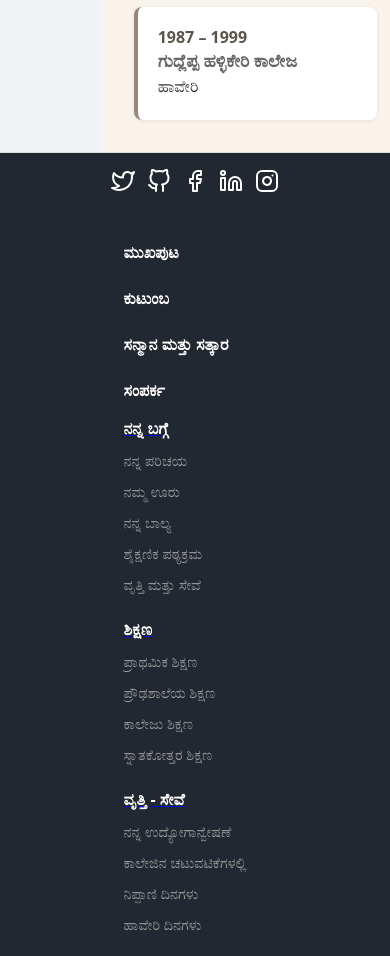
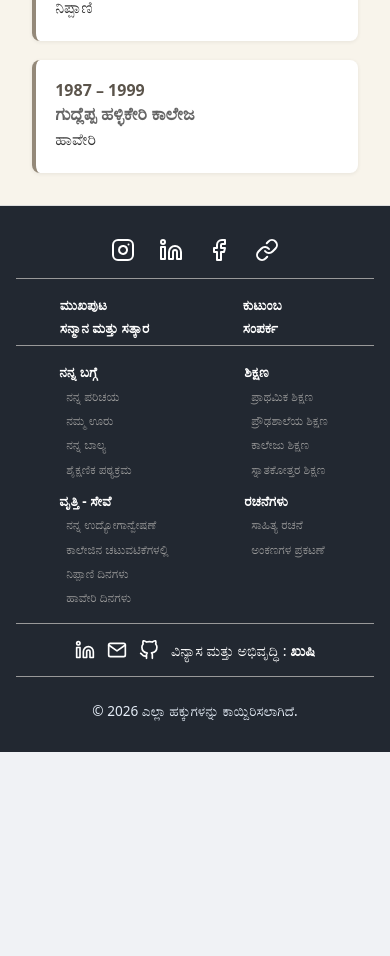
Before and after one commit to Khushi-MA/delete1, a React (Vite) app: page / in a window 390 px wide. Shown: the part 1041-1997 px from the top of the page. After the commit the page ends 1793 px from the top, so only its background shows below. Built offline with nearby package versions, Linux system fonts and the light colour scheme; a web font is replaced by a local one.

Commit message:
working without images and without animations

```diff
--- a/src/components/footer.jsx
+++ b/src/components/footer.jsx
@@ -1,100 +1,100 @@
-import React from "react";
+// footer.jsx
 import styles from "../styles-components/footer.module.css";
-import { Twitter, GitHub, Linkedin, Instagram, Facebook, Mail } from "react-feather";
+import { NavLink } from "react-router-dom";
+import { Twitter, GitHub, Linkedin, Instagram, Facebook, Mail, Link } from "react-feather";
+import contactlist from "../data/socials.json";
+
+const icons = { Phone: null, Mail, Instagram, Linkedin, Facebook, Twitter, GitHub };
+
+const simpleLinks = [
+  { to: "/", label: "ಮುಖಪುಟ" },
+  { to: "/family", label: "ಕುಟುಂಬ" },
+  { to: "/awards", label: "ಸನ್ಮಾನ ಮತ್ತು ಸತ್ಕಾರ" },
+  { to: "/contact", label: "ಸಂಪರ್ಕ" },
+];
+
+const subLinks = [
+  {
+    to: "/about", label: "ನನ್ನ ಬಗ್ಗೆ",
+    sub: [
+      { to: "/about#page-hero", label: "ನನ್ನ ಪರಿಚಯ" },
+      { to: "/about#my-place", label: "ನಮ್ಮ ಊರು" },
+      { to: "/about#my-childhood", label: "ನನ್ನ ಬಾಲ್ಯ" },
+      { to: "/about#education", label: "ಶೈಕ್ಷಣಿಕ ಪಠ್ಯಕ್ರಮ" },
+    ]
+  },
+  {
+    to: "/education", label: "ಶಿಕ್ಷಣ",
+    sub: [
+      { to: "/education#section-1", label: "ಪ್ರಾಥಮಿಕ ಶಿಕ್ಷಣ" },
+      { to: "/education#section-2", label: "ಪ್ರೌಢಶಾಲೆಯ ಶಿಕ್ಷಣ" },
+      { to: "/education#section-3", label: "ಕಾಲೇಜು ಶಿಕ್ಷಣ" },
+      { to: "/education#section-4", label: "ಸ್ನಾತಕೋತ್ತರ ಶಿಕ್ಷಣ" },
+    ]
+  },
+  {
+    to: "/work", label: "ವೃತ್ತಿ - ಸೇವೆ",
+    sub: [
+      { to: "/work#section-1", label: "ನನ್ನ ಉದ್ಯೋಗಾನ್ವೇಷಣೆ" },
+      { to: "/work#section-2", label: "ಕಾಲೇಜಿನ ಚಟುವಟಿಕೆಗಳಲ್ಲಿ" },
+      { to: "/work#section-3", label: "ನಿಪ್ಪಾಣಿ ದಿನಗಳು" },
+      { to: "/work#section-4", label: "ಹಾವೇರಿ ದಿನಗಳು" },
+    ]
+  },
+  {
+    to: "/books", label: "ರಚನೆಗಳು",
+    sub: [
+      { to: "/books#books-section2", label: "ಸಾಹಿತ್ಯ ರಚನೆ" },
+      { to: "/books#periodic-section", label: "ಅಂಕಣಗಳ ಪ್ರಕಟಣೆ" },
+    ]
+  },
+];
 
 export default function Footer() {
   return (
     <footer className={styles.footer}>
+
+      {/* Social icons from JSON */}
       <div className={styles.icons}>
-				<a href="https://twitter.com" target="_blank" rel="noopener noreferrer" aria-label="Twitter">
-					<Twitter size={32} />
+        {contactlist
+          .filter(item => item.external)
+          .map(item => {
+            const IconComponent = icons[item.icon] || Link;
+            return (
+              <a key={item.name} href={item.href} target="_blank" rel="noopener noreferrer" aria-label={item.label}>
+                <IconComponent size={28} />
               </a>
-				<a href="https://github.com" target="_blank" rel="noopener noreferrer" aria-label="GitHub">
-					<GitHub size={32} />
-				</a>
-				<a href="https://facebook.com" target="_blank" rel="noopener noreferrer" aria-label="Facebook">
-					<Facebook size={32} />
-				</a>
-				<a href="https://linkedin.com" target="_blank" rel="noopener noreferrer" aria-label="LinkedIn">
-					<Linkedin size={32} />
-				</a>
-				<a href="https://instagram.com" target="_blank" rel="noopener noreferrer" aria-label="Instagram">
-					<Instagram size={32} />
-				</a>
+            );
+          })}
       </div>
 
-			{/* NAVIGATION LINKS SECTION */}
-			<div className={styles.footerNavSections}>
-				<div className={styles.footerNavGroup}>
-					<a href="/" className={styles.footerNavTitle}>ಮುಖಪುಟ</a>
+      {/* Simple links row */}
+      <div className={styles.simpleRow}>
+        {simpleLinks.map(link => (
+          <div key={link.to} className={styles.simpleGroup}>
+            <NavLink to={link.to} className={styles.footerNavTitle}>{link.label}</NavLink>
           </div>
-				<div className={styles.footerNavGroup}>
-					<a href="/family" className={styles.footerNavTitle}>ಕುಟುಂಬ</a>
+        ))}
       </div>
 
-				<div className={styles.footerNavGroup}>
-					<a href="/awards" className={styles.footerNavTitle}>ಸನ್ಮಾನ ಮತ್ತು ಸತ್ಕಾರ</a>
+      {/* Sublinks row */}
+      <div className={styles.subRow}>
+        {subLinks.map(link => (
+          <div key={link.to} className={styles.footerNavGroup}>
+            <NavLink to={link.to} className={styles.footerNavTitle}>{link.label}</NavLink>
+            {link.sub.map(s => (
+              <a key={s.to} href={s.to} className={styles.footerSublink}>{s.label}</a>
+            ))}
           </div>
-				<div className={styles.footerNavGroup}>
-					<a href="/contact" className={styles.footerNavTitle}>ಸಂಪರ್ಕ</a>
-				</div>
+        ))}
       </div>
 
-			<div className={styles.footerNavSections}>
-				{/* <div className={styles.footerNavGroup}>
-					<a href="/" className={styles.footerNavTitle}>ಮುಖಪುಟ</a>
-					<a href="/family" className={styles.footerNavTitle}>ಕುಟುಂಬ</a>
-					<a href="/awards" className={styles.footerNavTitle}>ಸನ್ಮಾನ ಮತ್ತು ಸತ್ಕಾರ</a>
-					<a href="/contact" className={styles.footerNavTitle}>ಸಂಪರ್ಕ</a>
-				</div> */}
-				<div className={styles.footerNavGroup}>
-					<a href="/about"><span className={styles.footerNavTitle}>ನನ್ನ ಬಗ್ಗೆ</span></a>
-					<a href="/about#page-hero" className={styles.footerSublink}>ನನ್ನ ಪರಿಚಯ</a>
-					<a href="/about#my-place" className={styles.footerSublink}>ನಮ್ಮ ಊರು</a>
-					<a href="/about#my-childhood" className={styles.footerSublink}>ನನ್ನ ಬಾಲ್ಯ</a>
-					<a href="/about#education" className={styles.footerSublink}>ಶೈಕ್ಷಣಿಕ ಪಠ್ಯಕ್ರಮ</a>
-					<a href="/about#career-service" className={styles.footerSublink}>ವೃತ್ತಿ ಮತ್ತು ಸೇವೆ</a>
-				</div>
-				<div className={styles.footerNavGroup}>
-					<a href="/education"><span className={styles.footerNavTitle}>ಶಿಕ್ಷಣ</span></a>
-					<a href="/education#section-1" className={styles.footerSublink}>ಪ್ರಾಥಮಿಕ ಶಿಕ್ಷಣ</a>
-					<a href="/education#section-2" className={styles.footerSublink}>ಪ್ರೌಢಶಾಲೆಯ ಶಿಕ್ಷಣ</a>
-					<a href="/education#section-3" className={styles.footerSublink}>ಕಾಲೇಜು ಶಿಕ್ಷಣ</a>
-					<a href="/education#section-4" className={styles.footerSublink}>ಸ್ನಾತಕೋತ್ತರ ಶಿಕ್ಷಣ</a>
-				</div>
-				<div className={styles.footerNavGroup}>
-					<a href="/career"><span className={styles.footerNavTitle}>ವೃತ್ತಿ - ಸೇವೆ</span></a>
-					<a href="/career#section-1" className={styles.footerSublink}>ನನ್ನ ಉದ್ಯೋಗಾನ್ವೇಷಣೆ</a>
-					<a href="/career#section-2" className={styles.footerSublink}>ಕಾಲೇಜಿನ ಚಟುವಟಿಕೆಗಳಲ್ಲಿ</a>
-					<a href="/career#section-3" className={styles.footerSublink}>ನಿಪ್ಪಾಣಿ ದಿನಗಳು</a>
-					<a href="/career#section-4" className={styles.footerSublink}>ಹಾವೇರಿ ದಿನಗಳು</a>
-				</div>
-
-				<div className={styles.footerNavGroup}>
-					<a href="/books"><span className={styles.footerNavTitle}>ರಚನೆಗಳು</span></a>
-					<a href="/books#books-section2" className={styles.footerSublink}>ಸಾಹಿತ್ಯ ರಚನೆ</a>
-					<a href="/books#periodic-section" className={styles.footerSublink}>ಅಂಕಣಗಳ ಪ್ರಕಟಣೆ</a>
-				</div>
-
-			</div>
-
-
-			{/* DEVELOPER SECTION */}
+      {/* Developer section */}
       <div className={styles.developerSection}>
-				{/* <span style={{ marginLeft: "0.5rem" }}>ವಿನ್ಯಾಸ ಮತ್ತು ಅಭಿವೃದ್ಧಿ : <strong>ಖುಷಿ</strong></span> */}
-
-				<span>
-					<a href="https://www.linkedin.com/in/vijaykumar" target="_blank" rel="noopener noreferrer" aria-label="LinkedIn" className={styles.developerIcon}>
-						<Linkedin size={20} />
-					</a>
-					<a href="mailto:vijaykumar@email.com" aria-label="Email" className={styles.developerIcon}>
-						<Mail size={20} />
-					</a>
-					<a href="https://github.com/vijaykumar" target="_blank" rel="noopener noreferrer" aria-label="GitHub" className={styles.developerIcon}>
-						<GitHub size={20} />
-					</a>
-					<span style={{ marginLeft: "0.5rem" }}>ವಿನ್ಯಾಸ ಮತ್ತು ಅಭಿವೃದ್ಧಿ : <strong>ಖುಷಿ</strong></span>
-				</span>
+        <a href="https://www.linkedin.com/in/vijaykumar" target="_blank" rel="noopener noreferrer" className={styles.developerIcon}><Linkedin size={20} /></a>
+        <a href="mailto:vijaykumar@email.com" className={styles.developerIcon}><Mail size={20} /></a>
+        <a href="https://github.com/vijaykumar" target="_blank" rel="noopener noreferrer" className={styles.developerIcon}><GitHub size={20} /></a>
+        <span>ವಿನ್ಯಾಸ ಮತ್ತು ಅಭಿವೃದ್ಧಿ : <strong>ಖುಷಿ</strong></span>
       </div>
 
       <div className={styles.copyright}>
--- a/src/index.css
+++ b/src/index.css
@@ -40,6 +40,12 @@ body {
 .contentArea {
   flex: 1;
   padding: 2rem;
+}
+
+@media (max-width: 767px) {
+  .pageLayout {
+    flex-direction: column;
+  }
 }
 
 /* all h1 with .pagetitle are page title will override h1 default */
--- a/src/styles-components/footer.module.css
+++ b/src/styles-components/footer.module.css
@@ -1,3 +1,4 @@
+/* footer.module.css */
 .footer {
   margin-top: auto;
   background-color: var(--colour01);
@@ -8,14 +9,16 @@
   color: var(--colourtext5);
 }
 
+/* Social icons */
 .icons {
   display: flex;
   justify-content: center;
   gap: 1.5rem;
-  margin-bottom: 2rem;
+  margin-bottom: 1rem;
   flex-wrap: wrap;
+  padding-bottom: 1rem;
+  border-bottom: 1px solid var(--colourtext3, #aaa);
 }
-
 .icons a {
   display: inline-flex;
   align-items: center;
@@ -24,80 +27,95 @@
   text-decoration: none;
   transition: color 0.3s ease, transform 0.2s ease;
 }
-
 .icons a:hover {
   color: var(--colourtext3);
   transform: scale(1.1);
 }
 
+/* Simple links — 4 columns desktop, 2x2 mobile */
+.simpleRow {
+  display: grid;
+  grid-template-columns: repeat(4, 1fr);
+  gap: 0.5rem 1rem;
+  margin-bottom: 0.5rem;
+  text-align: center;
+}
 
+/* Sublinks — 4 columns desktop, 2x2 mobile */
+.subRow {
+  display: grid;
+  grid-template-columns: repeat(4, 1fr);
+  gap: 1rem;
+  padding-top: 1rem;
+  border-top: 1px solid var(--colourtext3, #aaa);
+  margin-bottom: 1rem;
+}
 
-.footerNavSections {
-  display: grid;
-  grid-template-columns: repeat(auto-fit, minmax(200px, 1fr));
-  gap: 1rem;
-
-  padding-top: 1rem;
-  /* padding: 1rem; */
-
+.simpleGroup {
+  display: flex;
+  /* justify-content: center; */
 }
 
 .footerNavGroup {
   display: flex;
   flex-direction: column;
-  gap: 0.75rem;
-  text-align: left;
-  padding-left: 30%;
-
+  gap: 0.4rem;
 }
 
 .footerNavTitle {
   font-weight: 600;
+  font-size: 0.95rem;
   color: var(--colourtext5);
+  text-decoration: none;
+  transition: color 0.3s ease;
 
-  display: block;
-  transition: color 0.3s ease;
-  text-decoration: none;
+
+  align-content: center;
+
+  text-align: left;
+  padding-left: 25%;
 }
-
 .footerNavTitle:hover {
   color: var(--colourtext3);
 }
 
 .footerSublink {
   color: var(--colourtext3);
-  font-size: 0.9rem;
+  font-size: 0.8rem;
   text-decoration: none;
   transition: color 0.3s ease;
   display: block;
+  line-height: 1.5;
+
+  align-content: center;
+
+  text-align: left;
+  padding-left: 29%;
 }
-
 .footerSublink:hover {
   color: var(--colourtext5);
 }
 
+/* Developer section */
 .developerSection {
   display: flex;
   justify-content: center;
   align-items: center;
-  gap: 1rem;
-  margin: 2rem 0 1rem 0;
+  gap: 0.75rem;
+  margin: 1rem 0;
+  padding: 1rem 0;
+  border-top: 1px solid var(--colourtext3, #aaa);
+  border-bottom: 1px solid var(--colourtext3, #aaa);
   flex-wrap: wrap;
-  padding: 1rem 0;
-  border-top: 1px solid var(--colourtext3);
-  border-bottom: 1px solid var(--colourtext3);
+  font-size: 0.9rem;
 }
-
 .developerIcon {
   display: inline-flex;
   align-items: center;
-  justify-content: center;
   color: var(--colourtext5);
   text-decoration: none;
   transition: color 0.3s ease, transform 0.2s ease;
-  margin: 0 0.5rem;
 }
-
 .developerIcon:hover {
   color: var(--colourtext3);
   transform: scale(1.1);
@@ -106,42 +124,28 @@
 .copyright {
   text-align: center;
   color: var(--colourtext4);
-  font-size: 0.9rem;
-  padding: 1rem 0;
+  font-size: 0.85rem;
+  padding-top: 0.5rem;
 }
 
-/* Responsive design */
-@media (max-width: 768px) {
-  .footer {
-    padding: 1.5rem 1rem;
-  }
-
-  .footerNavSections {
-    grid-template-columns: 1fr;
-    gap: 1.5rem;
-  }
-
-  .icons {
-    gap: 1rem;
-  }
-
-  .developerSection {
-    flex-direction: column;
-    gap: 0.75rem;
-  }
+/* Medium screens — shrink font, keep 4 columns */
+@media (max-width: 880px) {
+  .footerNavTitle { font-size: 0.82rem; }
+  .footerSublink { font-size: 0.72rem; }
+  .simpleRow { gap: 0.25rem 0.5rem; }
+  .subRow { gap: 0.75rem; }
 }
 
-@media (max-width: 480px) {
-  .footer {
-    padding: 1rem;
+/* Mobile — 2x2 grid for both rows */
+@media (max-width: 600px) {
+  .simpleRow {
+    grid-template-columns: repeat(2, 1fr);
+    text-align: left;
   }
-
-  .icons {
-    gap: 0.75rem;
+  .subRow {
+    grid-template-columns: repeat(2, 1fr);
   }
-
-  .icons svg {
-    width: 24px;
-    height: 24px;
-  }
+  .footerNavTitle { font-size: 0.85rem; }
+  .footerSublink { font-size: 0.75rem; }
+  .icons a svg { width: 24px; height: 24px; }
 }
```
Also changed, not shown: src/pages/contact.jsx (+11 -3 lines), src/styles-pages/contact.module.css (+50 -10 lines). Lines whose indentation alone changed are shown as unchanged.
